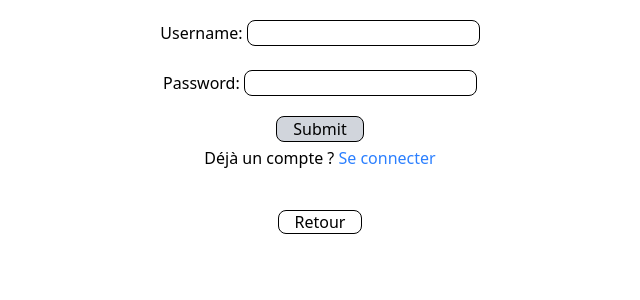
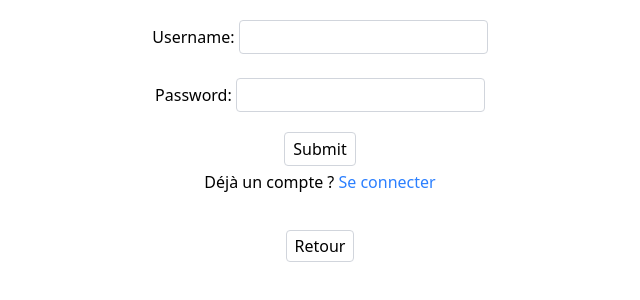
Before and after one commit to EnzoKFM/super-w_front, a website: page src/pages/register.html in a window 1280 px wide. Shown: the part 40-340 px from the top of the page, without its empty margins (320-960 px from the left). Drawn offline with Linux system fonts and the light colour scheme.

Commit message:
Modifications CSS

```diff
--- a/src/pages/register.html
+++ b/src/pages/register.html
@@ -11,21 +11,21 @@
         <form action="http://localhost:3000/" method="POST" class="mb-1">
             <div>
                 <label for="username">Username:</label>
-                <input type="text" id="username" name="username" value="" class="border rounded-lg">
+                <input type="text" id="username" name="username" value="" class="border border-gray-300 rounded px-2 py-1">
             </div><br>
 
             <div class="mb-5">
                 <label for="password">Password:</label>
-                <input type="text" id="password" name="password" value="" class="border rounded-lg">
+                <input type="text" id="password" name="password" value="" class="border border-gray-300 rounded px-2 py-1">
             </div>
 
-            <input type="submit" value="Submit" class="border bg-gray-300 rounded-lg px-4">
+            <input type="submit" value="Submit" class="border border-gray-300 rounded px-2 py-1 cursor-pointer">
         </form>
         <h2 class="mb-10">
             Déjà un compte ? <a href="http://localhost:3000/pages/connection" class="text-blue-500 hover:underline">Se connecter</a>
         </h2>
 
-        <a href="http://localhost:3000/pages/home.html" class="border rounded-lg px-4 cursor-pointer">Retour</a>
+        <a href="http://localhost:3000/pages/home.html" class="border rounded border-gray-300 px-2 py-1 cursor-pointer">Retour</a>
     </div>
 
 </body>
```
Also changed, not shown: src/pages/connection.html (+4 -4 lines), src/css/output.css.
